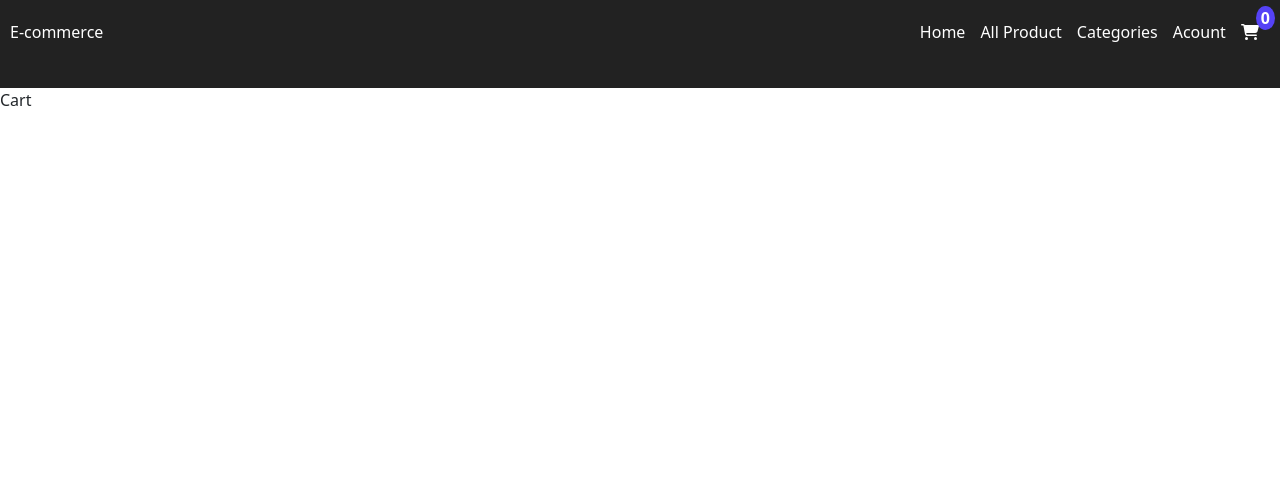
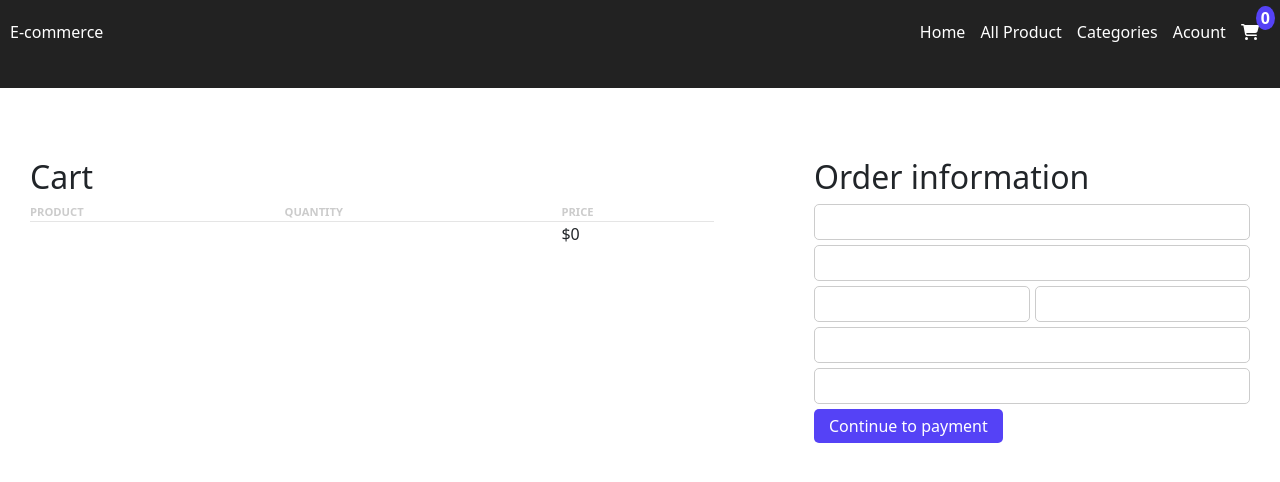
Before and after one commit to Ali-AbdElahady/next-ecommerce-front, a Next.js app: page /cart in a window 1280 px wide. Shown: the top 482 px of the page. Built offline with nearby package versions, Linux system fonts and the light colour scheme.

Commit message:
cart and payment in progress stopped on adding axios

```diff
--- /dev/null
+++ b/src/app/cart/cart.module.css
@@ -0,0 +1,66 @@
+.ColumnsWrapper {
+  display: grid;
+  grid-template-columns: 1fr;
+  gap: 40px;
+  margin-top: 40px;
+}
+
+@media screen and (min-width: 768px) {
+  .ColumnsWrapper {
+    grid-template-columns: 1.2fr 0.8fr;
+  }
+}
+
+.Box {
+  background-color: #fff;
+  border-radius: 10px;
+  padding: 30px;
+}
+.ProductInfoCell {
+  padding: 10px 0;
+}
+
+.ProductImageBox {
+  width: 70px;
+  height: 100px;
+  padding: 2px;
+  border: 1px solid rgba(0, 0, 0, 0.1);
+  display: flex;
+  align-items: center;
+  justify-content: center;
+  border-radius: 10px;
+}
+
+.ProductImageBox img {
+  max-width: 60px;
+  max-height: 60px;
+}
+
+@media screen and (min-width: 768px) {
+  .ProductImageBox {
+    padding: 10px;
+    width: 100px;
+    height: 100px;
+  }
+  .ProductImageBox img {
+    max-width: 80px;
+    max-height: 80px;
+  }
+}
+
+.QuantityLabel {
+  padding: 0 15px;
+  display: block;
+}
+
+@media screen and (min-width: 768px) {
+  .QuantityLabel {
+    display: inline-block;
+    padding: 0 10px;
+  }
+}
+
+.CityHolder {
+  display: flex;
+  gap: 5px;
+}
--- a/src/app/cart/page.jsx
+++ b/src/app/cart/page.jsx
@@ -1,9 +1,144 @@
-import React from 'react'
+"use client";
+import React, { useContext, useState } from "react";
+import styles from "./cart.module.css";
+import { CartContext } from "@/services/cartContextProvider";
+import Table from "@/components/table/Table";
+import PrimaryBtn from "@/components/primaryBtn/PrimaryBtn";
+import Input from "@/components/input/Input";
 
 function Cart() {
+  const { cartItems, addItem, deleteItem, clearCart } = useContext(CartContext);
+  const [products, setProducts] = useState([]);
+  const [name, setName] = useState("");
+  const [email, setEmail] = useState("");
+  const [city, setCity] = useState("");
+  const [postalCode, setPostalCode] = useState("");
+  const [streetAddress, setStreetAddress] = useState("");
+  const [country, setCountry] = useState("");
+  const [isSuccess, setIsSuccess] = useState(false);
+
+  function lessOfThisProduct(id) {
+    deleteItem(id);
+  }
+
+  function moreOfThisProduct(id) {
+    addItem(id);
+  }
+
+
+  async function goToPayment() {
+    const response = await axios.post('/api/checkout', {
+      name, email, city, postalCode, streetAddress, country,
+      cartProducts,
+    });
+    if (response.data.url) {
+      window.location = response.data.url;
+    }
+  }
+
+  let total = 0;
+  for (const productId of cartItems) {
+    const price = products.find((p) => p._id === productId)?.price || 0;
+    total += price;
+  }
+
   return (
-    <div>Cart</div>
-  )
+    <div className={styles.ColumnsWrapper}>
+      <div className={styles.Box}>
+        <h2>Cart</h2>
+        {/* {!cartItems?.length && <div>Your cart is empty</div>} */}
+        {products?.length == 0 && (
+          <Table>
+            <thead>
+              <tr>
+                <th>Product</th>
+                <th>Quantity</th>
+                <th>Price</th>
+              </tr>
+            </thead>
+            <tbody>
+              {products.map((product) => (
+                <tr key={product._id}>
+                  <td className={styles.ProductInfoCell}>
+                    <div className={style.ProductImageBox}>
+                      <img src={product.images[0].url} alt="" />
+                    </div>
+                    {product.title}
+                  </td>
+                  <td>
+                    <PrimaryBtn onClick={() => lessOfThisProduct(product._id)}>
+                      -
+                    </PrimaryBtn>
+                    <span className={styles.QuantityLabel}>
+                      {cartItems.filter((id) => id === product._id).length}
+                    </span>
+                    <PrimaryBtn onClick={() => moreOfThisProduct(product._id)}>
+                      +
+                    </PrimaryBtn>
+                  </td>
+                </tr>
+              ))}
+              <tr>
+                <td></td>
+                <td></td>
+                <td>${total}</td>
+              </tr>
+            </tbody>
+          </Table>
+        )}
+      </div>
+      { (
+        <div className={styles.Box}>
+          <h2>Order information</h2>
+          <Input
+            type="text"
+            placeholder="Name"
+            value={name}
+            name="name"
+            onChange={(ev) => setName(ev.target.value)}
+          />
+          <Input
+            type="text"
+            placeholder="Email"
+            value={email}
+            name="email"
+            onChange={(ev) => setEmail(ev.target.value)}
+          />
+          <div className={styles.CityHolder}>
+            <Input
+              type="text"
+              placeholder="City"
+              value={city}
+              name="city"
+              onChange={(ev) => setCity(ev.target.value)}
+            />
+            <Input
+              type="text"
+              placeholder="Postal Code"
+              value={postalCode}
+              name="postalCode"
+              onChange={(ev) => setPostalCode(ev.target.value)}
+            />
+          </div>
+          <Input
+            type="text"
+            placeholder="Street Address"
+            value={streetAddress}
+            name="streetAddress"
+            onChange={(ev) => setStreetAddress(ev.target.value)}
+          />
+          <Input
+            type="text"
+            placeholder="Country"
+            value={country}
+            name="country"
+            onChange={(ev) => setCountry(ev.target.value)}
+          />
+          <PrimaryBtn onClick={goToPayment}>Continue to payment</PrimaryBtn>
+        </div>
+      )}
+    </div>
+  );
 }
 
-export default Cart
+export default Cart;
--- /dev/null
+++ b/src/components/input/Input.jsx
@@ -0,0 +1,10 @@
+import React, { Children } from 'react'
+import styles from './Input.module.css'
+
+function Input({children,classes}) {
+  return (
+    <input className={`${classes} ${styles.Input}`}>{children}</input>
+  )
+}
+
+export default Input
--- /dev/null
+++ b/src/components/input/Input.module.css
@@ -0,0 +1,8 @@
+.Input {
+  width: 100%;
+  padding: 5px;
+  margin-bottom: 5px;
+  border: 1px solid #ccc;
+  border-radius: 5px;
+  box-sizing: border-box;
+}
--- /dev/null
+++ b/src/components/table/Table.jsx
@@ -0,0 +1,7 @@
+import React from "react";
+import styles from './Table.module.css'
+function Table({ children, classes }) {
+  return <table className={`${styles.Table} ${classes}`}>{children}</table>;
+}
+
+export default Table;
--- /dev/null
+++ b/src/components/table/Table.module.css
@@ -0,0 +1,15 @@
+.Table{
+    width: 100%;
+}
+
+.Table th{
+    text-align: left;
+    text-transform: uppercase;
+    color: #ccc;
+    font-weight: 600;
+    font-size: .7rem;
+}
+
+.Table td{
+    border-top: 1px solid rgba(0,0,0,.1);
+}
```
